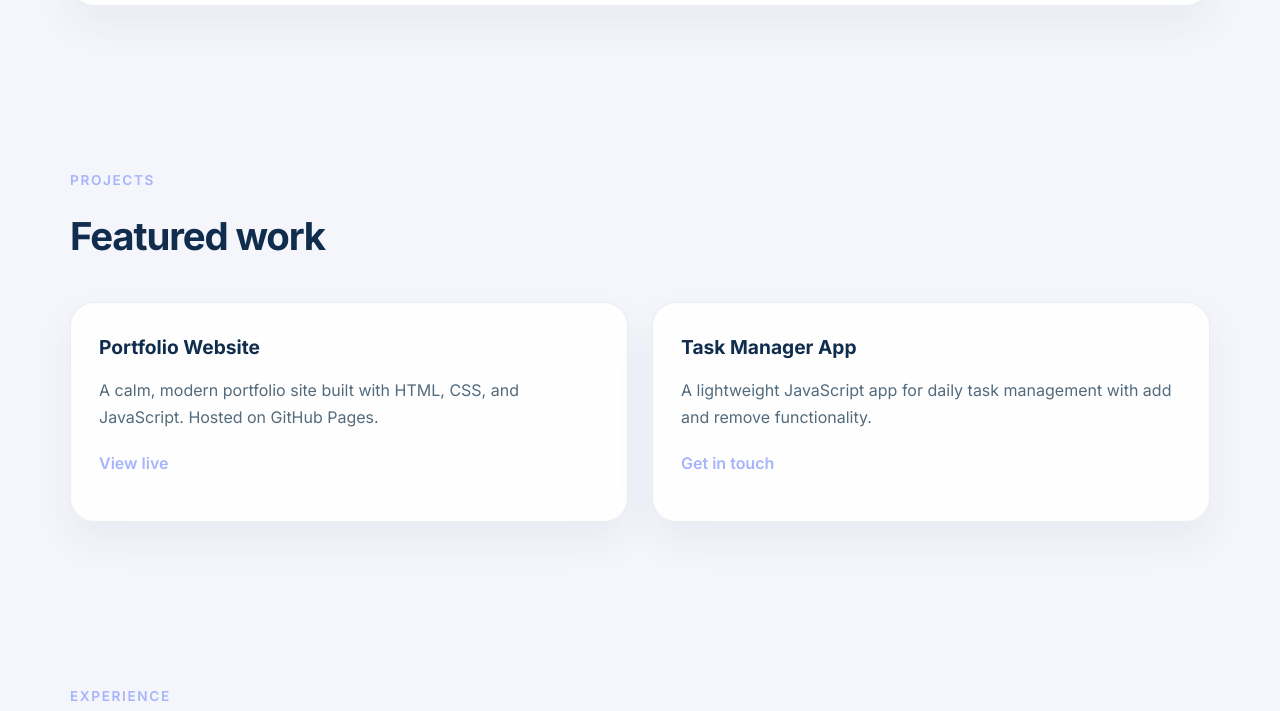
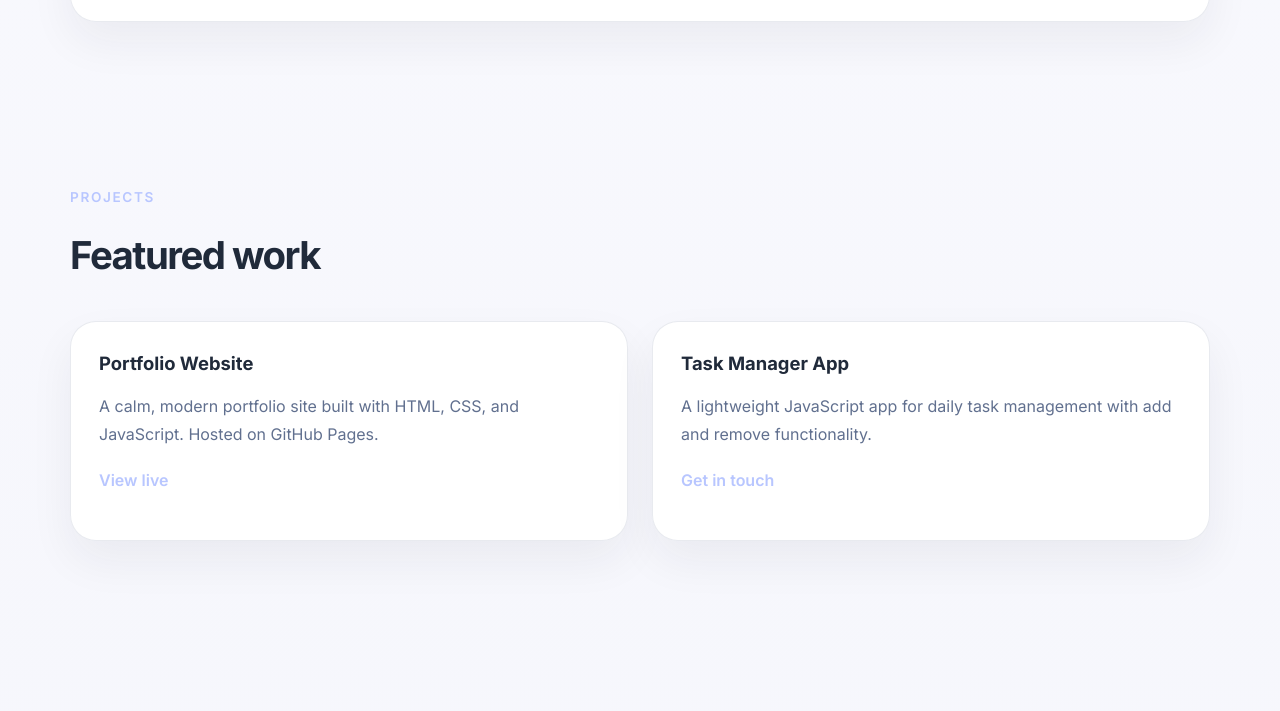
Before and after one commit to BrianJoshuaE/portifolio-BrianJoshua26, a plain HTML site: page index.html in a window 1280 px wide. Shown: the part 2089-2800 px from the top of the page. Drawn offline with Linux system fonts and the light colour scheme.

Commit message:
updates
updates

```diff
--- a/style.css
+++ b/style.css
@@ -1,17 +1,18 @@
 :root {
     color-scheme: light;
     font-family: 'Inter', system-ui, sans-serif;
-    --bg: #f5f6fb;
-    --surface: rgba(255, 255, 255, 0.9);
-    --surface-soft: rgba(255, 255, 255, 0.7);
-    --text: #112d4e;
-    --muted: #526a7b;
-    --accent: #a5b4fc;
-    --accent-2: #c7d2fe;
-    --border: rgba(17, 45, 78, 0.08);
-    --radius: 24px;
-    --shadow: 0 28px 70px rgba(17, 45, 78, 0.08);
-    --soft-shadow: 0 18px 40px rgba(17, 45, 78, 0.06);
+    --bg: #f7f6ff;
+    --surface: rgba(255, 255, 255, 0.92);
+    --surface-soft: rgba(248, 246, 255, 0.9);
+    --text: #202a3a;
+    --muted: #61708f;
+    --accent: #b8c6ff;
+    --accent-2: #e7ebff;
+    --accent-strong: #6f7fff;
+    --border: rgba(96, 108, 143, 0.14);
+    --radius: 26px;
+    --shadow: 0 36px 80px rgba(32, 42, 58, 0.08);
+    --soft-shadow: 0 20px 45px rgba(32, 42, 58, 0.06);
 }
 
 * {
@@ -25,10 +26,20 @@ html {
 body {
     margin: 0;
     min-height: 100%;
-    background: radial-gradient(circle at top left, rgba(165, 180, 252, 0.18), transparent 24%), #f5f6fb;
+    background: radial-gradient(circle at top left, rgba(184, 198, 255, 0.15), transparent 22%),
+                linear-gradient(180deg, #fbfbff 0%, #f4f5fb 100%);
     color: var(--text);
-    line-height: 1.7;
+    line-height: 1.75;
 }
+
+button,
+input,
+textarea,
+select {
+    font: inherit;
+    letter-spacing: 0.01em;
+}
+
 
 img {
     max-width: 100%;
@@ -152,20 +163,28 @@ h4 {
 h1 {
     font-size: clamp(2.4rem, 4vw, 4rem);
     line-height: 1.03;
+    letter-spacing: -0.03em;
 }
 
 h2 {
     font-size: clamp(2rem, 3vw, 2.8rem);
-    letter-spacing: -0.03em;
+    letter-spacing: -0.04em;
 }
 
 h3 {
-    font-size: 1.2rem;
+    font-size: 1.15rem;
+    line-height: 1.5;
 }
 
 p {
     margin: 0;
     color: var(--muted);
+}
+
+small,
+.caption {
+    color: var(--muted);
+    font-size: 0.95rem;
 }
 
 .hero-grid {
```
